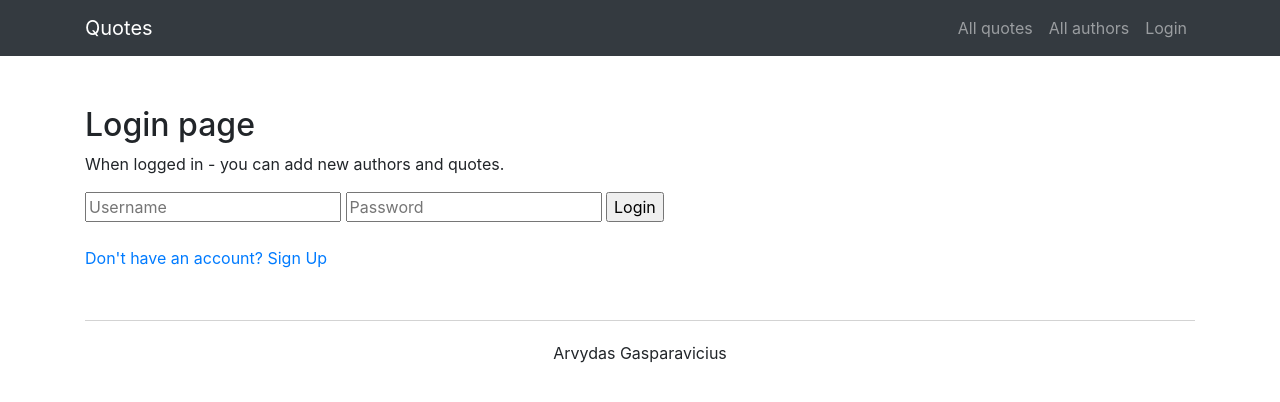
After one commit to azegas/citatos_flask, a Flask app: page /login in a window 1280 px wide. The commit adds this page. Shown: the top 402 px of the page. Run offline with Flask 3, Linux system fonts and the light colour scheme; some libraries are stand-ins or nearby versions.

Commit message:
added authentication with flask_login

```diff
--- a/requirements.txt
+++ b/requirements.txt
@@ -1,6 +1,7 @@
 alembic==1.9.4
 click==8.1.3
 Flask==2.2.3
+Flask-Login==0.6.2
 Flask-Migrate==4.0.4
 Flask-SQLAlchemy==3.0.3
 Flask-WTF==1.1.1
--- a/web_site/__init__.py
+++ b/web_site/__init__.py
@@ -11,9 +11,18 @@ from flask_sqlalchemy import SQLAlchemy
 from flask_migrate import Migrate
 import random
 import os
-from web_site.forms import AddAuthorForm, AddQuoteForm
+from web_site.forms import AddAuthorForm, AddQuoteForm, LoginForm, RegisterForm
 from werkzeug.utils import secure_filename
 import uuid
+from flask_bcrypt import Bcrypt
+from flask_login import (
+    UserMixin,
+    login_user,
+    LoginManager,
+    login_required,
+    logout_user,
+    current_user,
+)
 
 # ---------------------------------------------------------------------------------------
 # DB STUFF
@@ -23,7 +32,7 @@ db = SQLAlchemy()
 migrate = Migrate()
 
 # kad nebutu circular imports
-from web_site.models import Quote, Author
+from web_site.models import Quote, Author, User
 
 
 # initializing the db and creates the tables
@@ -40,6 +49,24 @@ def create_app():
 
 
 app = create_app()
+
+# --------------------------------------------------------------------
+# AUTHENTICATION stuff
+
+# hashing
+bcrypt = Bcrypt(app)
+
+login_manager = LoginManager()
+login_manager.init_app(app)
+login_manager.login_view = "login"
+
+
+# user loader callback
+# used to reload the user object from the user id stored in the session?
+@login_manager.user_loader
+def load_user(user_id):
+    return User.query.get(int(user_id))
+
 
 # --------------------------------------------------------------------
 # IMG Stuff
@@ -64,7 +91,8 @@ app.config["SECRET_KEY"] = SECRET_KEY
 # CREATING ROUTES
 
 
-@app.route("/add_author", methods=["GET", "POST"])
+@app.route("/dashboard/add_author", methods=["GET", "POST"])
+@login_required
 def route_add_author():
     """Use form to add add a new author to the database."""
     form = AddAuthorForm()
@@ -111,7 +139,8 @@ def route_add_author():
 # --------------------------------------------------------------------
 
 
-@app.route("/add_quote", methods=["GET", "POST"])
+@app.route("/dashboard/add_quote", methods=["GET", "POST"])
+@login_required
 def route_add_quote():
     """Use form to add add a new author to the database."""
     form = AddQuoteForm()
@@ -205,3 +234,56 @@ def page_not_found(e):
 @app.errorhandler(500)
 def page_not_found(e):
     return render_template("errors/500.html"), 500
+
+
+# --------------------------------------------------------------------
+# CREATING AUTHENTICATION
+
+
+@app.route("/register", methods=["GET", "POST"])
+def route_register():
+    form = RegisterForm()
+
+    if form.validate_on_submit():
+        hashed_password = bcrypt.generate_password_hash(form.password.data)
+        new_user = User(username=form.username.data, password=hashed_password)
+        db.session.add(new_user)
+        db.session.commit()
+
+        return redirect(url_for("route_login"))
+
+    return render_template("authentication/register.html", form=form)
+
+
+@app.route("/login", methods=["GET", "POST"])
+def route_login():
+    # check if user is already logged in and if yes - redirect to dashboard instead of the login page
+    if current_user.is_authenticated:
+        return redirect(url_for("route_dashboard"))
+
+    form = LoginForm()
+    if form.validate_on_submit():
+        # check if the user is in the database or not
+        user = User.query.filter_by(username=form.username.data).first()
+        # if they are, we will check their password hash
+        if user:
+            # see if the password that we wrote matches the hashed one in our db
+            if bcrypt.check_password_hash(user.password, form.password.data):
+                # if passwords mached, then login and redirect
+                login_user(user)
+                return redirect(url_for("route_dashboard"))
+        # if the user is not in the database or the password is incorrect, then redirect them to the login page
+    return render_template("authentication/login.html", form=form)
+
+
+@app.route("/logout", methods=["GET", "POST"])
+@login_required
+def route_logout():
+    logout_user()
+    return redirect(url_for("route_login"))
+
+
+@app.route("/dashboard", methods=["GET", "POST"])
+@login_required
+def route_dashboard():
+    return render_template("authentication/dashboard.html")
--- a/web_site/forms.py
+++ b/web_site/forms.py
@@ -9,8 +9,9 @@ from wtforms import (
     TextAreaField,
     SelectField,
     IntegerField,
+    PasswordField,
 )
-from wtforms.validators import DataRequired, Length
+from wtforms.validators import DataRequired, Length, InputRequired, ValidationError
 
 
 class AddAuthorForm(FlaskForm):
@@ -46,3 +47,41 @@ class AddQuoteForm(FlaskForm):
         validators=[DataRequired()],
     )
     submit = SubmitField("submit")
+
+
+class RegisterForm(FlaskForm):
+    username = StringField(
+        validators=[InputRequired(), Length(min=4, max=20)],
+        render_kw={"placeholder": "Username"},
+    )
+    password = PasswordField(
+        validators=[
+            InputRequired(),
+            Length(min=4, max=20),
+        ],  # later it hashes, so setting it here to 20 and 80 in the model. It hashes it to put to db
+        render_kw={"placeholder": "Password"},
+    )
+    submit = SubmitField("Register")
+
+    # can not reach User model for some reason to validate if it already exists or not
+    # def validate_username(self, username):
+    #     existing_user_username = User.query.filter_by(username=username.data).first()
+    #     if existing_user_username:
+    #         raise ValidationError(
+    #             "That username already exists, choose a different one"
+    #         )
+
+
+class LoginForm(FlaskForm):
+    username = StringField(
+        validators=[InputRequired(), Length(min=4, max=20)],
+        render_kw={"placeholder": "Username"},
+    )
+    password = PasswordField(
+        validators=[
+            InputRequired(),
+            Length(min=4, max=20),
+        ],
+        render_kw={"placeholder": "Password"},
+    )
+    submit = SubmitField("Login")
--- /dev/null
+++ b/web_site/templates/authentication/login.html
@@ -0,0 +1,17 @@
+{% extends "base.html" %}
+{% block content %}
+
+    <h2 class="margin50">Login page</h2>
+
+    <p>When logged in - you can add new authors and quotes.</p>
+
+    <form method="POST" action="">
+        {{form.hidden_tag()}}
+        {{form.username}}
+        {{form.password}}
+        {{form.submit}}
+    </form>
+    <br/>
+    <a href="{{ url_for('route_register')}}">Don't have an account? Sign Up</a>
+
+{% endblock %}
--- a/web_site/templates/base.html
+++ b/web_site/templates/base.html
@@ -38,10 +38,7 @@
                         <a class="nav-link" href="{{ url_for('route_all_authors') }}">All authors</a>
                     </li>
                     <li class="nav-item">
-                        <a class="nav-link" href="{{ url_for('route_add_quote')}}">Add new quote</a>
-                    </li>
-                    <li class="nav-item">
-                        <a class="nav-link" href="{{ url_for('route_add_author')}}">Add new author</a>
+                        <a class="nav-link" href="{{ url_for('route_login') }}">Login</a>
                     </li>
                 </ul>
             </div>
```
Also changed, not shown: web_site/models.py (+7 -0 lines), web_site/templates/authentication/dashboard.html (added, +24 -0 lines), web_site/templates/authentication/register.html (added, +10 -0 lines), readme.md, 1 other file.
